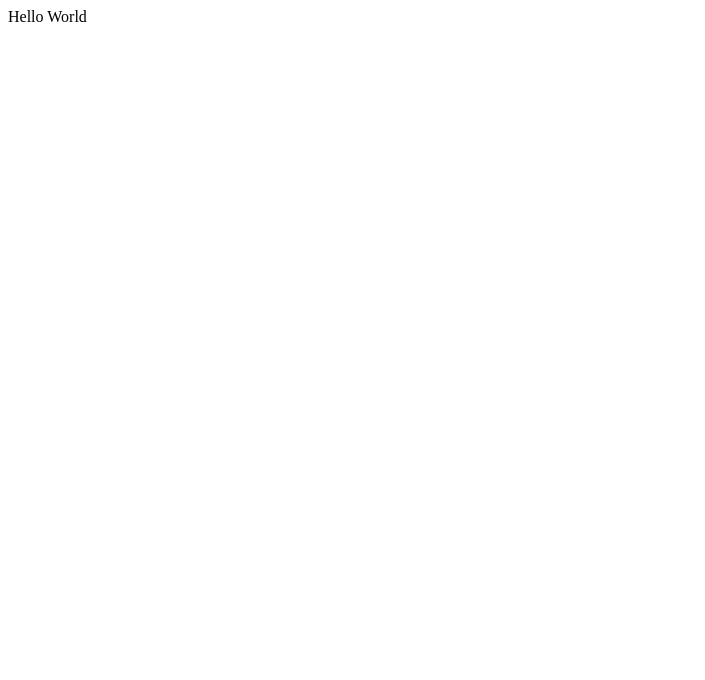
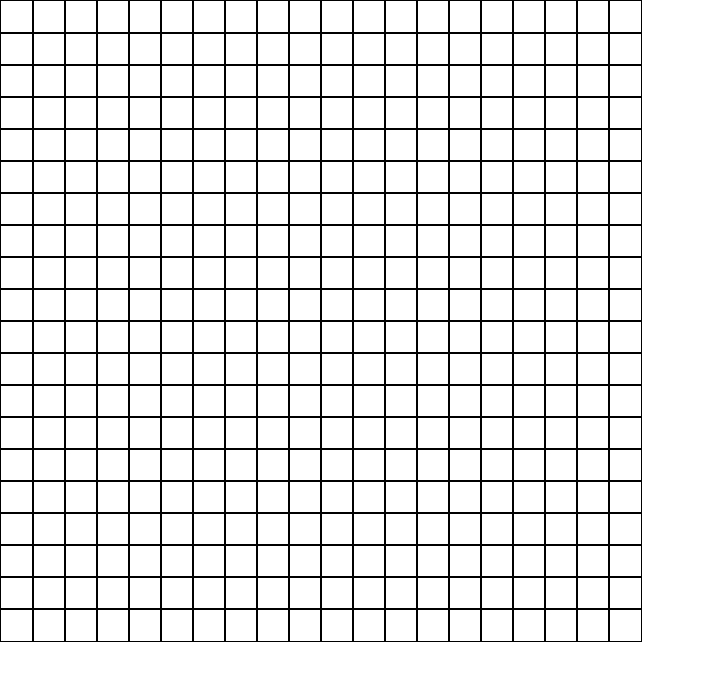
Before and after one commit to adrianabm/colored-boxes, a React app: page / in a window 1280 px wide. Shown: the top 680 px of the page, without its empty margins (0-705 px from the left). Built offline with nearby package versions, Linux system fonts and the light colour scheme.

Commit message:
Create Cell and Grid components; Grid renders the cells correctly

```diff
--- a/src/components/App.js
+++ b/src/components/App.js
@@ -1,9 +1,12 @@
 import React, { Component } from 'react'
+import Grid from './Grid'
 
 class App extends Component {
   render() {
     return (
-      <div>Hello World</div>
+      <div>
+        <Grid />
+      </div>
     );
   }
 }
--- /dev/null
+++ b/src/components/Cell.js
@@ -0,0 +1,22 @@
+import React, { Component } from 'react'
+
+class Cell extends Component {
+  render() {
+    const { size, x, y } = this.props
+
+    let cellStyles = {
+      border: "1px solid black",
+      position: "absolute",
+      left: x + "px",
+      top: y + "px",
+      height: size + "px",
+      width: size + "px"
+    }
+
+    return(
+      <span style={ cellStyles } />
+    )
+  }
+}
+
+export default Cell
--- /dev/null
+++ b/src/components/Grid.js
@@ -0,0 +1,31 @@
+import React, { Component } from 'react'
+import Cell from './Cell'
+
+class Grid extends Component {
+  renderGrid() {
+    let rows = 20
+    let cols = 20
+    let cells = []
+
+    for (var r = 0; r < rows; r++) {
+      for (var c = 0; c < cols; c++) {
+        cells.push({ size: 32 , x: r , y: c })
+      }
+    }
+    return cells.map((cell, i) => {
+      return <Cell key= { i } size={ cell.size } x={ cell.x * cell.size } y={ cell.y * cell.size } />
+    })
+  }
+
+  render() {
+    // const { rows, cols } = this.props
+
+    return (
+      <div>
+        { this.renderGrid() }
+      </div>
+    )
+  }
+}
+
+export default Grid
```
